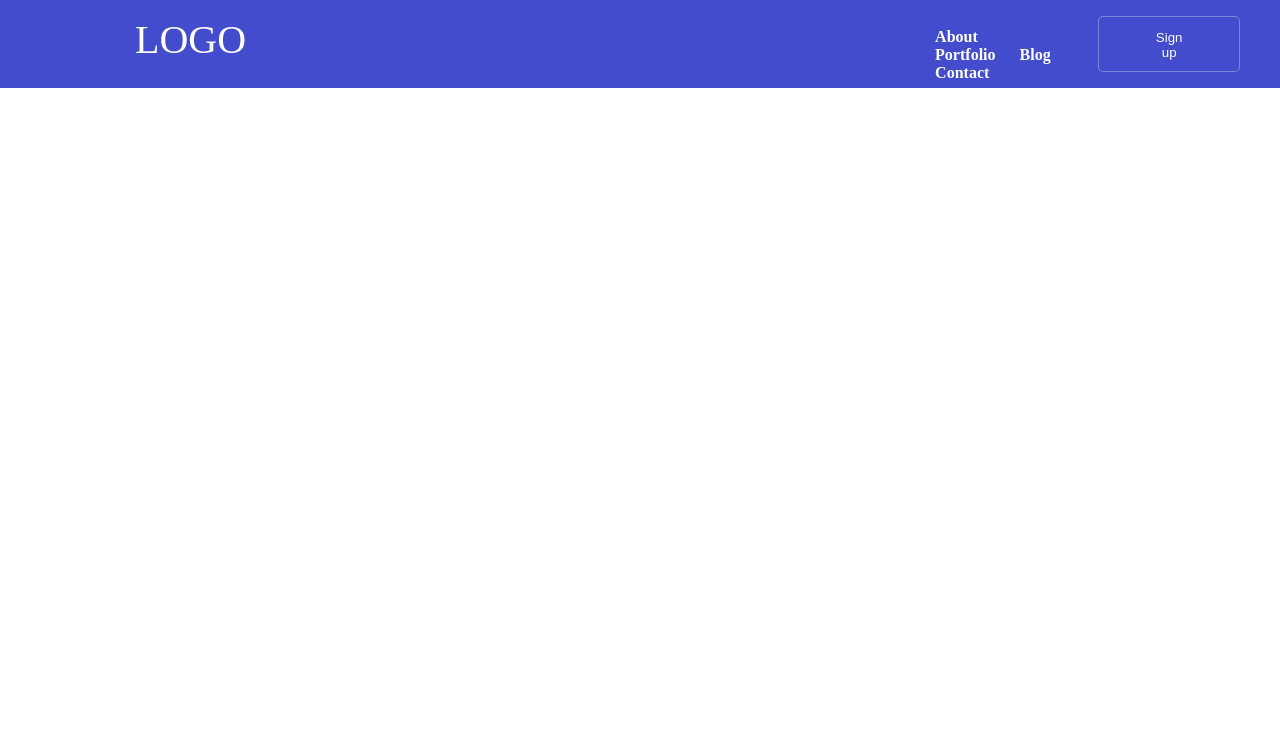
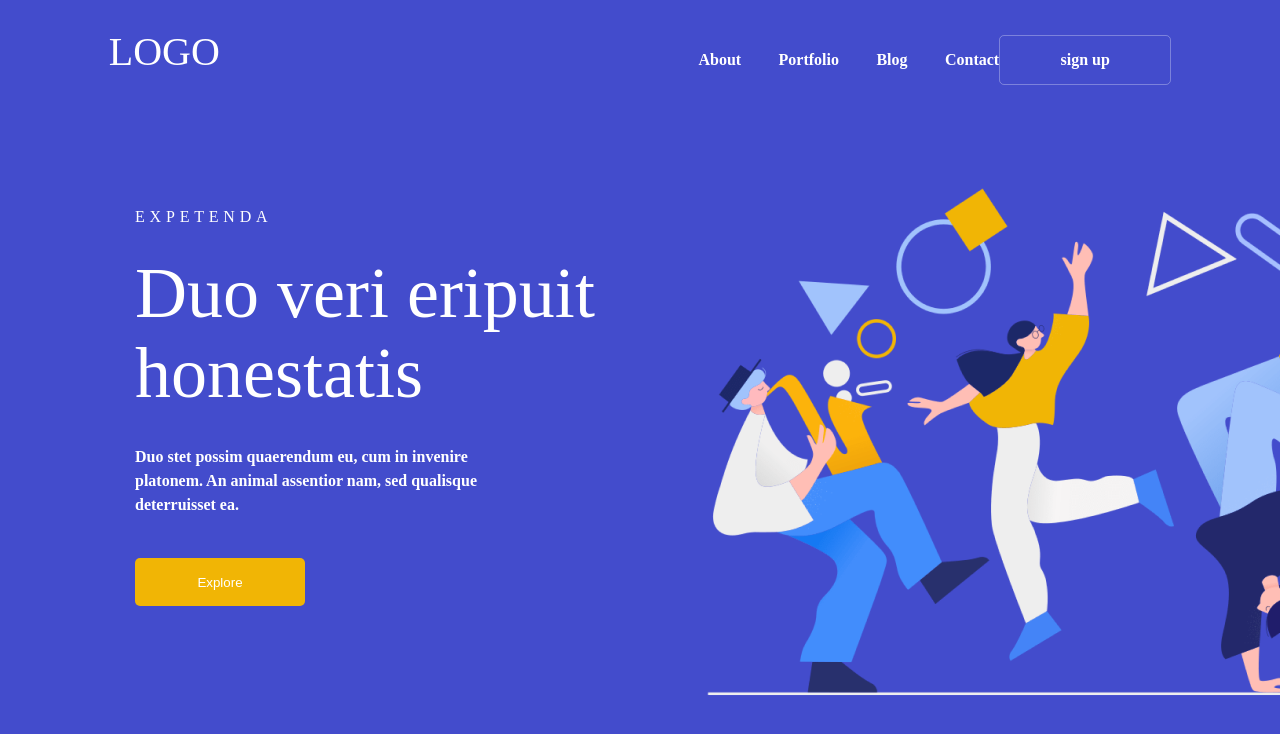
Before and after one commit to pratham1916/Time-Clone, a plain HTML site: page Figma_SCSS/index.html in a window 1280 px wide. Drawn offline with Linux system fonts and the light colour scheme.

Commit message:
added 1st Part in Main

```diff
--- /dev/null
+++ b/Figma_SCSS/css/belowNav.scss
@@ -0,0 +1,109 @@
+//Himanshu section
+.hcontainer {
+
+    width: 100%;
+    height: auto;
+    display: flex;
+    overflow-x: hidden;
+    background-color: rgba(67, 76, 204, 1);
+
+    .hfc {
+        display: flex;
+        flex-direction: column;
+        margin-left: 135px;
+
+        div:nth-child(1) {
+            width: 126px;
+            height: 24px;
+            color: var(--Text_White, #fff);
+            font-family: DM Sans;
+            font-size: 16px;
+            font-style: normal;
+            font-weight: 400;
+            line-height: 24px;
+            letter-spacing: 4.8px;
+            text-transform: uppercase;
+            margin-top: 120px;
+        }
+
+        div:nth-child(2) {
+            margin-top: 24px;
+            width: 515px;
+            height: 160px;
+            color: var(--Text_White, #fff);
+            font-family: DM Serif Display;
+            font-size: 72px;
+            font-style: normal;
+            font-weight: 400;
+            line-height: 80px;
+        }
+
+        div:nth-child(3) {
+            margin-top: 32px;
+            width: 370px;
+            height: 72px;
+            color: var(--Text_White, #fff);
+            font-family: DM Sans;
+            font-size: 16px;
+            font-style: normal;
+            font-weight: 700;
+            line-height: 24px;
+        }
+
+        button {
+            color: #FFF;
+            margin-top: 41px;
+            width: 170px;
+            border: none;
+            height: 48px;
+            flex-shrink: 0;
+            border-radius: 5px;
+            background: var(--Primary_2, #F1B505);
+        }
+    }
+
+    .image {
+        background: url(../images/clip-1.png), transparent 0px 0px / 100% 100% no-repeat;
+        width: 1074px;
+        height: 716px;
+        flex-shrink: 0;
+        max-width: 100%;
+        margin-left: -130px;
+    }
+}
+
+@media all and (max-width:375px) {
+    .hcontainer {
+        display: flex;
+        flex-direction: column;
+        overflow-x: hidden;
+
+        .hfc {
+            margin-left: 14px;
+
+            div:nth-child(2) {
+                font-size: 56px;
+                line-height: 64px;
+                margin-top: 5px;
+                width: 258px;
+                height: 192px;
+            }
+
+            div:nth-child(3) {
+                margin-top: 19px;
+                width: 336px;
+            }
+
+            button {
+                margin-top: 25px;
+            }
+        }
+        .image {
+            background-position: center;
+            background-size: cover;
+            width: 537px;
+            height: 358px;
+            margin-left: -20px;
+        }
+    }
+}
--- a/Figma_SCSS/css/nav.scss
+++ b/Figma_SCSS/css/nav.scss
@@ -2,40 +2,109 @@
     margin: 0;
     padding: 0;
 }
+.nav {
+    width: 100%;
+    height: auto;
+    background: #434CCC;
+    display: flex;
+    justify-content: center;
+    overflow-x: hidden;
+
+    .navcont {
+        width: 83%;
+        height: auto;
         .navbar {
-    background-color: #434CCC;
-    color: white;
             display: flex;
-    width: 100%;
-    position: fixed;
-    top: 0;
-    left: 0;
+            align-items: baseline;
+            margin-top: 28px;
+            justify-content: space-between;
+
             #logo {
-        margin: 16px 135px;
+                color:white;
                 font-family: DM Serif Display;
                 font-size: 40px;
                 font-style: normal;
                 font-weight: 400;
                 line-height: 48px;
             }
+
+            #ham {
+                opacity: 0;
+            }
             .aboutrow {
-        margin-left: 534px;
-        margin-top: 28px;
-        a{
-            text-decoration: none;
-            color: white;
+                margin-left: 460px;
+                width: 324px;
+                height: 24px;
+                display: flex;
+                justify-content: space-between;
+                color: var(--Text_White, #FFF);
+                text-align: right;
+
+                /* Text */
                 font-family: DM Sans;
                 font-size: 16px;
+                font-style: normal;
                 font-weight: 700;
-            margin-left: 20px;
+                line-height: 24px;
+                /* 150% */
+
+            }
+
+            #signup {
+                width: 170px;
+                height: 48px;
+                flex-shrink: 0;
+                border-radius: 5px;
+                border: 1px solid rgba(255, 255, 255, 0.30);
+                display: flex;
+                justify-content: center;
+                align-items: center;
+
+                #sign {
+                    color: #FFF;
+                    text-align: center;
+                    font-family: DM Sans;
+                    font-size: 16px;
+                    font-style: normal;
+                    font-weight: 700;
+                    line-height: 24px;
+                    /* 150% */
                 }
             }
-    button{
-        margin: 16px 40px;
-        padding: 13px 56.5px 11px;
-        background-color: #434CCC;
-        border-radius: 5px;
-        border: 1px solid rgba(255, 255, 255, 0.30);
-        color: white;
         }
     }
+}
+
+@media all and (max-width: 375px) {
+    .nav {
+        width: 375px;
+        height: auto;
+
+        .navcont {
+            width: 95%;
+
+            .navbar {
+                #logo {
+                    color: var(--Text_White, #FFF);
+
+                    /* H4 */
+                    font-family: DM Serif Display;
+                    font-size: 24px;
+                    font-style: normal;
+                    font-weight: 400;
+                    line-height: 32px;
+                    /* 133.333% */
+                }
+
+                #ham {
+                    opacity: 1;
+                    width: 20px;
+                    height: 14px;
+                    margin-left: 240px;
+                    flex-shrink: 0;
+                    fill: #FFF;
+                }
+            }
+        }
+    }
+}
--- a/Figma_SCSS/css/style.scss
+++ b/Figma_SCSS/css/style.scss
@@ -1 +1,2 @@
-@import "nav"
+@import "nav";
+@import "belowNav";
--- a/Figma_SCSS/index.html
+++ b/Figma_SCSS/index.html
@@ -9,16 +9,39 @@
 </head>
 
 <body>
-    <div class="navbar">
-        <a id="logo">LOGO</a>
-        <div class="aboutrow">
-            <a href="#">About</a>
-            <a href="#">Portfolio</a>
-            <a href="#">Blog</a>
-            <a href="#">Contact</a>
+    <header class="nav">
+        <div class="navcont">
+            <div class="navbar">
+                <h3 id="logo">LOGO</h3>
+                <svg id="ham" xmlns="http://www.w3.org/2000/svg" width="20" height="14" viewBox="0 0 20 14" fill="none">
+                    <path fill-rule="evenodd" clip-rule="evenodd" d="M0 0H20V2H0V0ZM0 6H20V8H0V6ZM20 12H0V14H20V12Z"
+                        fill="white" />
+                </svg>
+                <div class="aboutrow">
+                    <span>About</span>
+                    <span>Portfolio</span>
+                    <span>Blog</span>
+                    <span>Contact</span>
+                </div>
+                <div id="signup"><span id="sign">sign up</span></div>
+            </div>
         </div>
-        <button>Sign up</button>
+    </header>
+
+    <!-- Below Navbar -->
+
+    <div class="hcontainer">
+        <div class="hfc">
+            <div>expetenda</div>
+            <div>Duo veri eripuit honestatis</div>
+            <div>
+                Duo stet possim quaerendum eu, cum in invenire platonem. An animal
+                assentior nam, sed qualisque deterruisset ea.
+            </div>
+            <button>Explore</button>
+        </div>
+        <div class="image"></div>
     </div>
+
 </body>
-
 </html>
```
Also changed, not shown: Figma_SCSS/css/style.css, Figma_SCSS/images/clip-1.png (added), 1 other file. Lines whose indentation alone changed are shown as unchanged.
